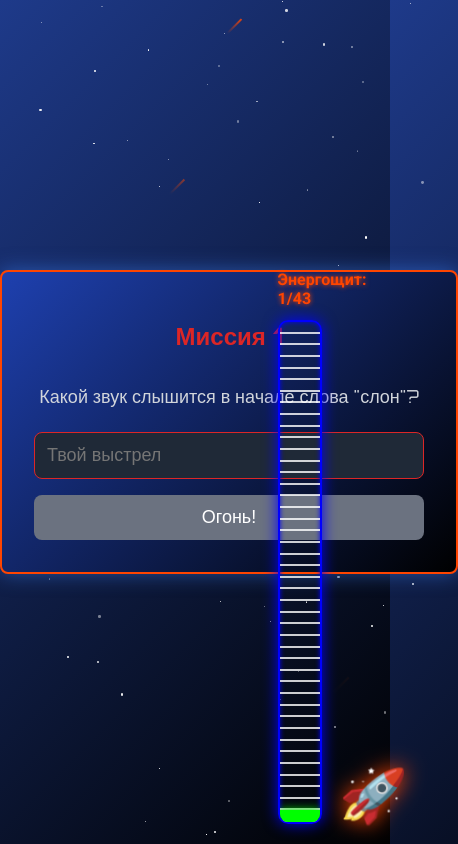
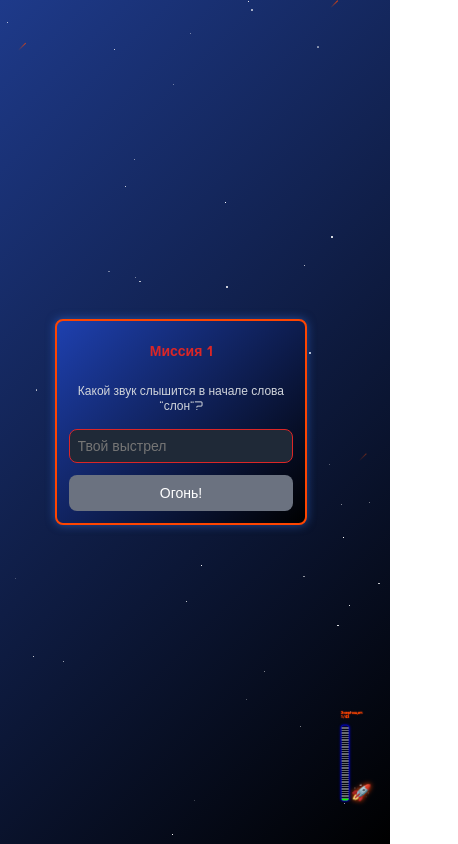
Before and after one commit to Ray0fHope/-, a plain HTML site: page index.html in a window 390 px wide. Both pictures are taken after a click on the button "Начать миссию". Shown: the whole page, 458 px wide, since content can reach past the window. Drawn offline with nearby package versions, Linux system fonts and the light colour scheme.

Commit message:
Add files via upload

```diff
--- a/index.html
+++ b/index.html
@@ -50,12 +50,14 @@
         body {
             font-family: 'Orbitron', sans-serif;
             background: linear-gradient(135deg, #1e3a8a, #000);
-            overflow: hidden;
+            overflow-x: hidden;
             margin: 0;
             display: flex;
             justify-content: center;
             align-items: center;
             min-height: 100vh;
+            padding: 10px;
+            box-sizing: border-box;
         }
         .stars {
             position: fixed;
@@ -78,29 +80,30 @@
         }
         .meteor {
             position: absolute;
-            width: 2px;
-            height: 20px;
+            width: 1px;
+            height: 10px;
             background: linear-gradient(to bottom, #ff4500, transparent);
             animation: meteorFall 1.5s linear infinite;
         }
         @keyframes meteorFall {
             0% { transform: translate(0, -100%) rotate(45deg); opacity: 1; }
-            100% { transform: translate(200px, 100vh) rotate(45deg); opacity: 0; }
+            100% { transform: translate(100px, 100vh) rotate(45deg); opacity: 0; }
         }
         .card {
             animation: fadeIn 0.5s ease-in;
             position: relative;
             background: linear-gradient(135deg, #1e40af, #000);
             border: 2px solid #ff4500;
-            padding: 32px;
+            padding: 16px;
             border-radius: 8px;
-            box-shadow: 0 0 20px rgba(59, 130, 246, 0.5);
-            max-width: 448px;
+            box-shadow: 0 0 10px rgba(59, 130, 246, 0.5);
+            max-width: 90%;
             width: 100%;
             text-align: center;
+            box-sizing: border-box;
         }
         @keyframes fadeIn {
-            from { opacity: 0; transform: translateY(20px); }
+            from { opacity: 0; transform: translateY(10px); }
             to { opacity: 1; transform: translateY(0); }
         }
         .pulse {
@@ -120,14 +123,15 @@
         }
         .rocket-container {
             position: fixed;
-            bottom: 20px;
-            right: 20px;
+            bottom: 10px;
+            right: 10px;
             display: flex;
             align-items: flex-end;
+            transform: scale(0.7);
         }
         .rocket {
-            font-size: 50px;
-            filter: drop-shadow(0 0 10px #ff4500);
+            font-size: 30px;
+            filter: drop-shadow(0 0 5px #ff4500);
             animation: rocketAscent 1s infinite;
             transition: transform 0.5s ease-in-out;
         }
@@ -137,21 +141,21 @@
             75% { transform: scale(1.1) rotate(5deg); }
         }
         .progress-bar {
-            width: 40px;
-            height: 500px;
+            width: 20px;
+            height: 200px;
             background: transparent;
-            border: 2px solid #00f;
-            border-radius: 10px;
-            margin-right: 20px;
+            border: 1px solid #00f;
+            border-radius: 5px;
+            margin-right: 10px;
             position: relative;
-            box-shadow: 0 0 15px #00f, inset 0 0 5px #00f;
+            box-shadow: 0 0 5px #00f, inset 0 0 3px #00f;
             overflow: hidden;
         }
         .progress-section {
             position: absolute;
             width: 100%;
             background: #00ff00;
-            box-shadow: 0 0 10px #00ff00;
+            box-shadow: 0 0 5px #00ff00;
         }
         .glow-effect {
             position: absolute;
@@ -161,57 +165,57 @@
             animation: glow 0.5s ease-out forwards;
         }
         @keyframes glow {
-            0% { opacity: 0.8; box-shadow: 0 0 10px #ffffff, 0 0 20px #ffffff; }
+            0% { opacity: 0.8; box-shadow: 0 0 5px #ffffff, 0 0 10px #ffffff; }
             100% { opacity: 0; box-shadow: none; }
         }
         .progress-label-container {
             position: absolute;
-            top: -50px;
-            width: calc(40px * 2.5);
+            top: -30px;
+            width: calc(20px * 2.5);
             text-align: left;
             left: 0;
         }
         .progress-label {
             color: #ff4500;
-            font-size: calc(16px * (500 / 500));
-            text-shadow: 0 0 5px #ff4500;
+            font-size: 10px;
+            text-shadow: 0 0 3px #ff4500;
             display: inline-block;
             font-family: 'Roboto', sans-serif;
             font-weight: 700;
         }
         .score-counter {
             position: absolute;
-            top: -110px;
+            top: -60px;
             width: 100%;
             text-align: center;
             color: #ffd700;
-            font-size: 24px;
+            font-size: 12px;
             font-weight: bold;
-            text-shadow: 0 0 10px #ff4500, 0 0 15px #ff4500;
+            text-shadow: 0 0 5px #ff4500, 0 0 8px #ff4500;
             background: rgba(0, 0, 0, 0.5);
-            padding: 5px 10px;
-            border-radius: 5px;
+            padding: 3px 5px;
+            border-radius: 3px;
             animation: scorePulse 0.5s ease-in-out;
         }
         @keyframes scorePulse {
-            0%, 100% { transform: scale(1); text-shadow: 0 0 10px #ff4500, 0 0 15px #ff4500; }
-            50% { transform: scale(1.1); text-shadow: 0 0 15px #ff4500, 0 0 20px #ff4500; }
+            0%, 100% { transform: scale(1); text-shadow: 0 0 5px #ff4500, 0 0 8px #ff4500; }
+            50% { transform: scale(1.1); text-shadow: 0 0 8px #ff4500, 0 0 10px #ff4500; }
         }
         .progress-mark {
             position: absolute;
             width: 100%;
-            height: 2px;
+            height: 1px;
             background: #fff;
             opacity: 0.8;
         }
         .bonus-message {
             position: absolute;
-            top: -140px;
+            top: -80px;
             width: 100%;
             text-align: center;
             color: #00ff00;
-            font-size: 18px;
-            text-shadow: 0 0 5px #00ff00;
+            font-size: 10px;
+            text-shadow: 0 0 3px #00ff00;
             background: rgba(0, 0, 0, 0.7);
             border: 1px solid #00ff00;
             animation: fadeOut 2s ease-out forwards;
@@ -219,18 +223,19 @@
         }
         @keyframes fadeOut {
             0% { opacity: 1; transform: translateY(0); }
-            100% { opacity: 0; transform: translateY(-20px); }
+            100% { opacity: 0; transform: translateY(-10px); }
         }
         .rocket-final {
             position: fixed;
-            bottom: 20px;
-            right: 20px;
-            font-size: 50px;
-            filter: drop-shadow(0 0 10px #ff4500);
+            bottom: 10px;
+            right: 10px;
+            font-size: 30px;
+            filter: drop-shadow(0 0 5px #ff4500);
             transition: transform 2s ease-out;
+            transform: scale(0.7);
         }
         .rocket-final.flying {
-            transform: translateY(-100vh);
+            transform: translateY(-100vh) scale(0.7);
         }
         .celebration-container {
             position: fixed;
@@ -243,8 +248,8 @@
         }
         .celebration-particle {
             position: absolute;
-            width: 10px;
-            height: 10px;
+            width: 5px;
+            height: 5px;
             border-radius: 50%;
             animation: fall 2s linear forwards;
         }
@@ -266,8 +271,8 @@
         }
         .sparkle {
             position: absolute;
-            width: 6px;
-            height: 6px;
+            width: 3px;
+            height: 3px;
             background: #00ff00;
             border-radius: 50%;
             animation: sparkleFade 1.5s ease-out infinite;
@@ -279,51 +284,53 @@
         }
         .quiz-container {
             background-color: #ffffff;
-            padding: 32px;
+            padding: 16px;
             border-radius: 8px;
-            box-shadow: 0 0 20px rgba(59, 130, 246, 0.5);
-            max-width: 448px;
+            box-shadow: 0 0 10px rgba(59, 130, 246, 0.5);
+            max-width: 90%;
             width: 100%;
             text-align: center;
+            box-sizing: border-box;
         }
         .title-large {
-            font-size: 1.875rem;
+            font-size: 1.25rem;
             font-weight: bold;
             color: #dc2626;
-            margin-bottom: 16px;
+            margin-bottom: 12px;
         }
         .title-medium {
-            font-size: 1.5rem;
+            font-size: 1rem;
             font-weight: bold;
             color: #dc2626;
-            margin-bottom: 16px;
+            margin-bottom: 12px;
         }
         .text-medium {
-            font-size: 1.125rem;
-            color: #d1d5db;
-            margin-bottom: 24px;
-        }
-        .text-large {
-            font-size: 1.25rem;
+            font-size: 0.875rem;
             color: #d1d5db;
             margin-bottom: 16px;
         }
+        .text-large {
+            font-size: 1rem;
+            color: #d1d5db;
+            margin-bottom: 12px;
+        }
         .text-xlarge {
-            font-size: 2.25rem;
+            font-size: 1.5rem;
             font-weight: bold;
             color: #facc15;
-            margin-bottom: 24px;
+            margin-bottom: 16px;
         }
         .input-field {
             width: 100%;
-            padding: 12px;
+            padding: 10px;
             border: 1px solid #dc2626;
             border-radius: 8px;
-            margin-bottom: 16px;
-            font-size: 1.125rem;
+            margin-bottom: 12px;
+            font-size: 1rem;
             color: #ffffff;
             background-color: #1f2937;
             outline: none;
+            box-sizing: border-box;
         }
         .input-field:focus {
             ring: 2px;
@@ -335,9 +342,10 @@
             padding: 12px 16px;
             border-radius: 8px;
             width: 100%;
-            font-size: 1.125rem;
+            font-size: 1rem;
             border: none;
             cursor: pointer;
+            touch-action: manipulation;
         }
         .button-primary:hover {
             filter: brightness(1.1);
@@ -345,12 +353,13 @@
         .button-restart {
             background-color: #dc2626;
             color: #ffffff;
-            padding: 12px 16px;
+            padding: 10px 14px;
             border-radius: 8px;
-            width: 160px;
-            font-size: 1.125rem;
+            width: 120px;
+            font-size: 0.875rem;
             border: none;
             cursor: pointer;
+            touch-action: manipulation;
         }
         .button-restart:hover {
             filter: brightness(1.1);
@@ -361,25 +370,90 @@
             align-items: center;
             justify-content: center;
         }
+        @media (max-width: 768px) {
+            body {
+                padding: 5px;
+            }
+            .card {
+                padding: 12px;
+            }
+            .quiz-container {
+                padding: 12px;
+            }
+            .title-large {
+                font-size: 1rem;
+            }
+            .title-medium {
+                font-size: 0.875rem;
+            }
+            .text-medium {
+                font-size: 0.75rem;
+            }
+            .text-large {
+                font-size: 0.875rem;
+            }
+            .text-xlarge {
+                font-size: 1.25rem;
+            }
+            .input-field {
+                padding: 8px;
+                font-size: 0.875rem;
+            }
+            .button-primary {
+                padding: 10px 14px;
+                font-size: 0.875rem;
+            }
+            .button-restart {
+                padding: 8px 12px;
+                font-size: 0.75rem;
+                width: 100px;
+            }
+            .rocket-container {
+                transform: scale(0.5);
+                bottom: 5px;
+                right: 5px;
+            }
+            .rocket-final {
+                transform: scale(0.5);
+                bottom: 5px;
+                right: 5px;
+            }
+            .progress-bar {
+                width: 15px;
+                height: 150px;
+                margin-right: 5px;
+            }
+            .progress-label {
+                font-size: 8px;
+            }
+            .score-counter {
+                font-size: 10px;
+                top: -50px;
+            }
+            .bonus-message {
+                font-size: 8px;
+                top: -70px;
+            }
+        }
     </style>
 </head>
 <body>
     <div class="stars" id="stars"></div>
     <div id="root"></div>
     <script>
-        // Генерация звезд и метеоров на фоне
+        // Генерация звезд и метеоров на фоне (меньше для оптимизации)
         const starsContainer = document.getElementById('stars');
-        for (let i = 0; i < 100; i++) {
+        for (let i = 0; i < 50; i++) {
             const star = document.createElement('div');
             star.className = 'star';
-            star.style.width = `${Math.random() * 3}px`;
+            star.style.width = `${Math.random() * 2}px`;
             star.style.height = star.style.width;
             star.style.left = `${Math.random() * 100}%`;
             star.style.top = `${Math.random() * 100}%`;
             star.style.animationDelay = `${Math.random() * 2}s`;
             starsContainer.appendChild(star);
         }
-        for (let i = 0; i < 10; i++) {
+        for (let i = 0; i < 5; i++) {
             const meteor = document.createElement('div');
             meteor.className = 'meteor';
             meteor.style.left = `${Math.random() * 100}%`;
@@ -527,7 +601,7 @@
         }
 
         function CelebrationFallback() {
-            const particles = Array.from({ length: 300 }).map((_, i) =>
+            const particles = Array.from({ length: 100 }).map((_, i) =>
                 React.createElement('div', {
                     key: i,
                     className: 'celebration-particle',
@@ -539,7 +613,7 @@
                     }
                 })
             );
-            const sparkles = Array.from({ length: 100 }).map((_, i) =>
+            const sparkles = Array.from({ length: 50 }).map((_, i) =>
                 React.createElement('div', {
                     key: `sparkle-${i}`,
                     className: 'sparkle',
@@ -577,7 +651,7 @@
 
             const tasks = allTasks;
             const totalTasks = tasks.length;
-            const sectionHeight = 500 / totalTasks;
+            const sectionHeight = 150 / totalTasks;
             const positions = Array.from({ length: totalTasks }, (_, i) => i * sectionHeight);
             const filledSections = currentTask + 1;
 
@@ -690,7 +764,7 @@
                         React.createElement('p', { className: 'text-medium' }, 'Пройди путь от простых заданий к сложным и стань капитаном галактики!'),
                         React.createElement(
                             'button',
-                            { onClick: handleStart, className: 'button-primary' },
+                            { onClick: handleStart, onTouchEnd: handleStart, className: 'button-primary' },
                             'Начать миссию'
                         )
                     )
@@ -707,7 +781,7 @@
                         React.createElement('p', { className: 'text-xlarge pulse' }, `${score} очков`),
                         React.createElement(
                             'button',
-                            { onClick: handleRestart, className: 'button-restart' },
+                            { onClick: handleRestart, onTouchEnd: handleRestart, className: 'button-restart' },
                             'Новый полёт'
                         )
                     ),
@@ -735,6 +809,7 @@
                         'button',
                         {
                             onClick: handleNext,
+                            onTouchEnd: handleNext,
                             disabled: !userAnswer.trim(),
                             className: 'button-primary'
                         },
```
